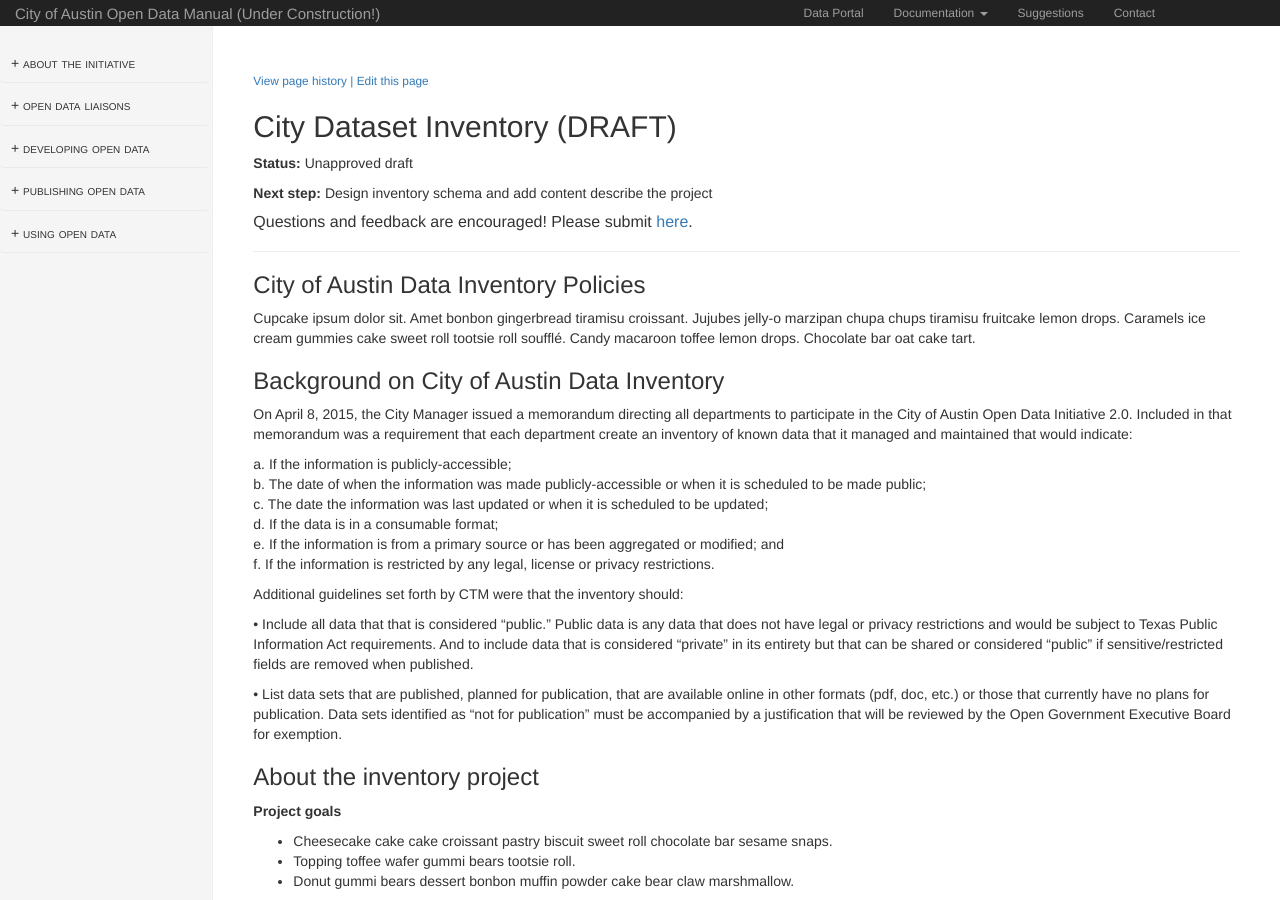
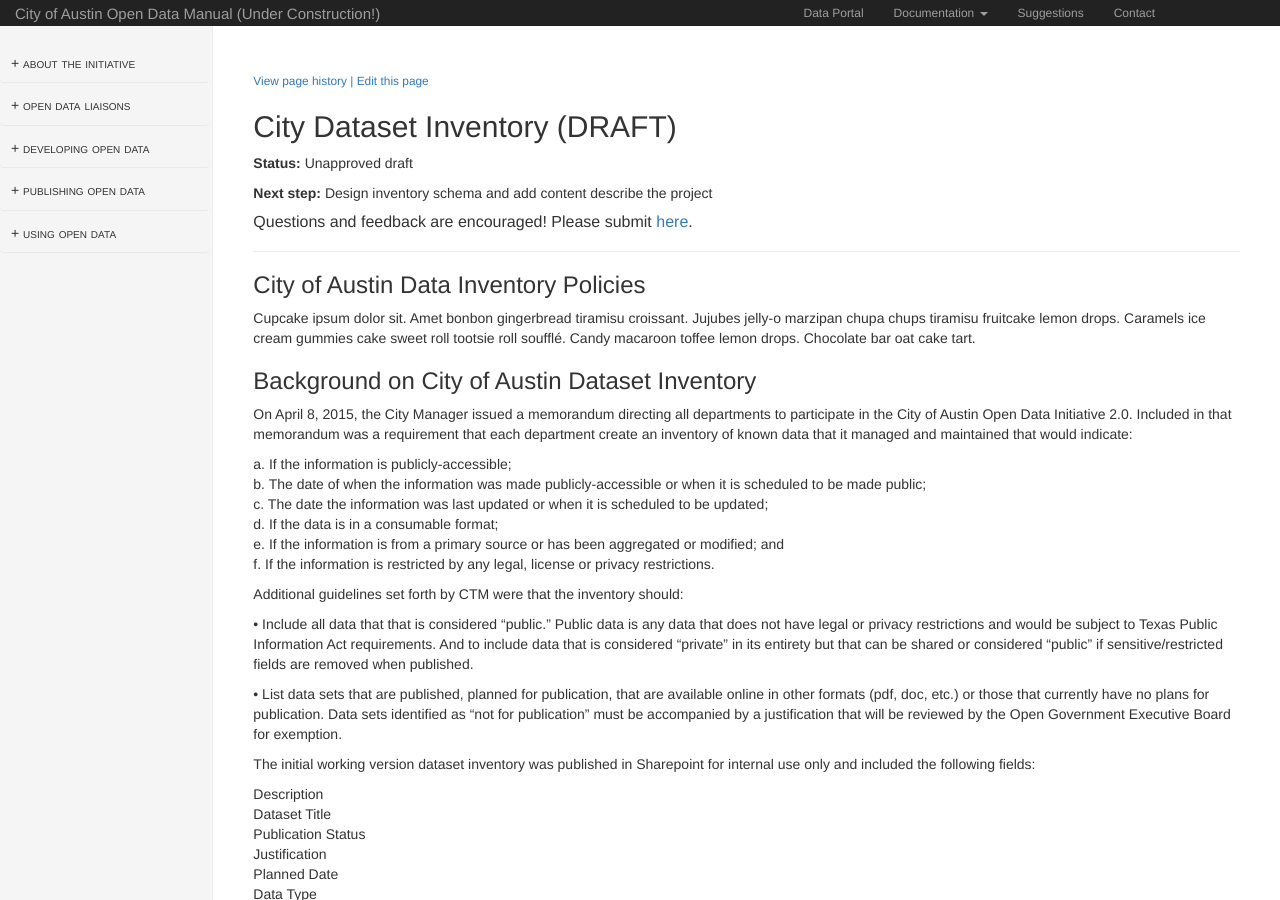
Before and after one commit to cityofaustin/open-data-manual, a Jekyll site: the page built from inventory.md, in a window 1280 px wide and 900 px high. Built offline with Jekyll 4.4.1, drawn with Linux system fonts in a browser that asks for light colours; nearby versions of some CDN libraries.

Commit message:
Update inventory.md

```diff
--- a/inventory.md
+++ b/inventory.md
@@ -16,7 +16,7 @@
 
 Cupcake ipsum dolor sit. Amet bonbon gingerbread tiramisu croissant. Jujubes jelly-o marzipan chupa chups tiramisu fruitcake lemon drops. Caramels ice cream gummies cake sweet roll tootsie roll soufflé. Candy macaroon toffee lemon drops. Chocolate bar oat cake tart.
 
-## Background on City of Austin Data Inventory
+## Background on City of Austin Dataset Inventory
 
 On April 8, 2015, the City Manager issued a memorandum directing all departments to participate in the City of Austin Open Data Initiative 2.0. Included in that memorandum was a requirement that each department create an inventory of known data that it managed and maintained that would indicate:
 
@@ -33,8 +33,15 @@
 
 • List data sets that are published, planned for publication, that are available online in other formats (pdf, doc, etc.) or those that currently have no plans for publication. Data sets identified as “not for publication” must be accompanied by a justification that will be reviewed by the Open Government Executive Board for exemption.
 
+The initial working version dataset inventory was published in Sharepoint for internal use only and included the following fields:
 
-
+Description
+Dataset Title
+Publication Status
+Justification
+Planned Date
+Data Type
+Upload Frequency
 
 
 ## About the inventory project
```
